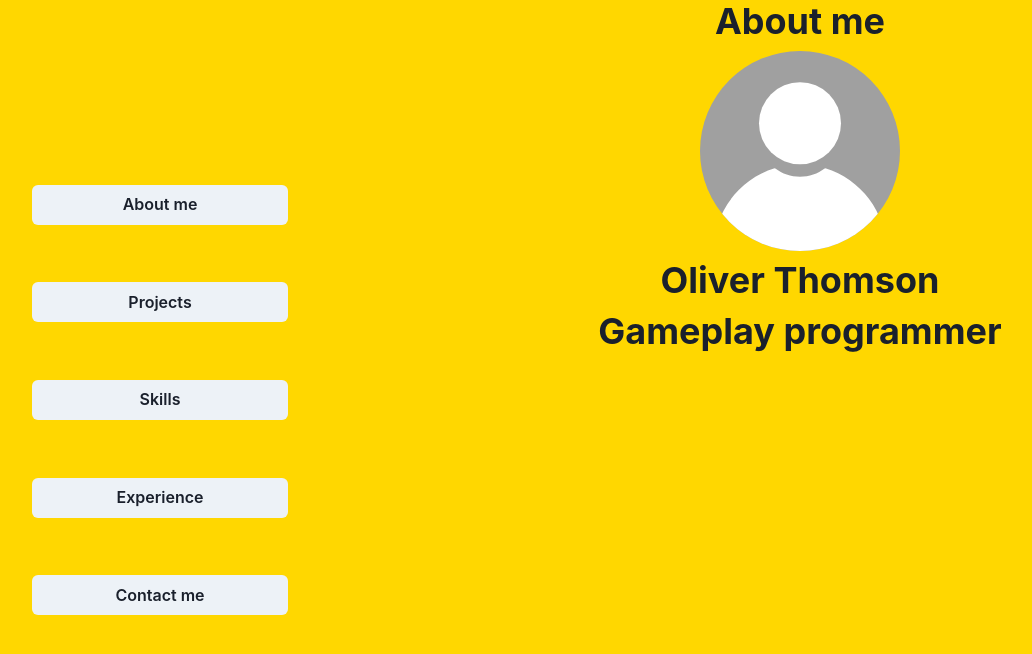
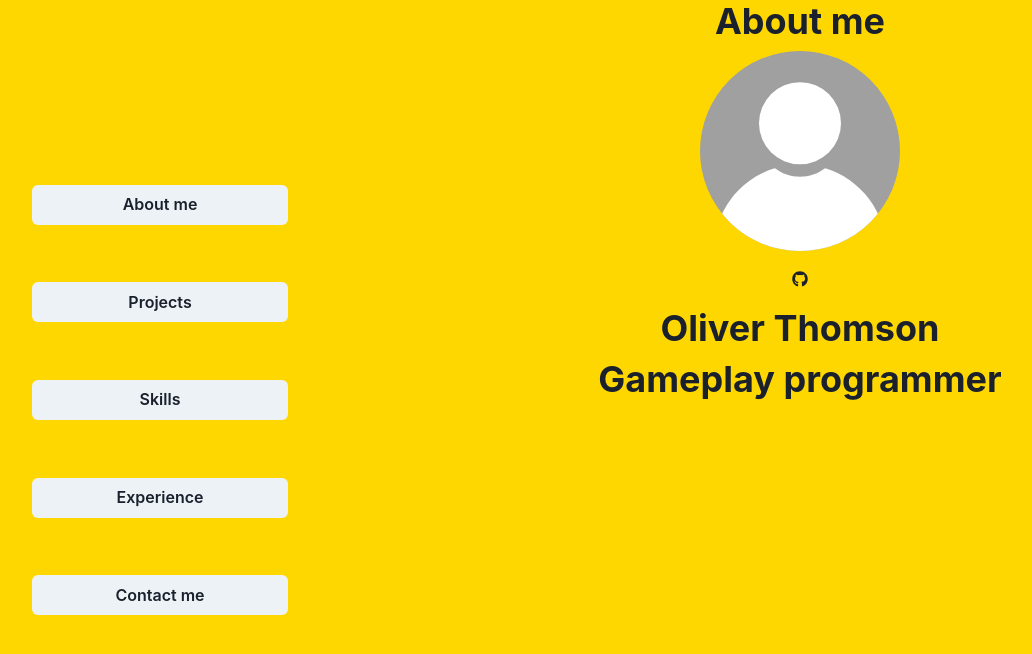
Before and after one commit to oliver2-thomson/portfolio-website, a React (Vite) app: page / in a window 1280 px wide. Shown: the top 654 px of the page, without its empty margins (32-1064 px from the left). Built offline with nearby package versions, Linux system fonts and the light colour scheme.

Commit message:
Added: LinkBar and github icon

```diff
--- a/package.json
+++ b/package.json
@@ -15,7 +15,8 @@
     "@emotion/styled": "^11.11.5",
     "framer-motion": "^11.2.13",
     "react": "^18.3.1",
-    "react-dom": "^18.3.1"
+    "react-dom": "^18.3.1",
+    "react-icons": "^5.2.1"
   },
   "devDependencies": {
     "@types/react": "^18.3.3",
--- a/src/components/AboutMe/AboutMe.tsx
+++ b/src/components/AboutMe/AboutMe.tsx
@@ -1,5 +1,6 @@
 import {Heading, Image, Stack} from "@chakra-ui/react";
 import headshot from '../../assets/about-me-anonymous.svg';
+import LinkBar from "../LinkBar";
 
 const AboutMe = () => {
     return (
@@ -7,6 +8,7 @@ const AboutMe = () => {
             <Stack align="center">
                 <Heading>About me</Heading>
                 <Image src={headshot} boxSize={200} borderRadius={100}/>
+                <LinkBar/>
                 <Heading>Oliver Thomson</Heading>
                 <Heading>Gameplay programmer</Heading>
             </Stack>
--- /dev/null
+++ b/src/components/LinkBar/LinkBar.tsx
@@ -0,0 +1,29 @@
+import {HStack, IconButton} from "@chakra-ui/react";
+import {FaGithub} from "react-icons/fa";
+
+const LinkBar = () => {
+    const linkMap = [
+        {label: 'Github', icon: <FaGithub/>, link: 'https://github.com/oliver2-thomson'}
+    ];
+
+    return (
+        <>
+            <HStack>
+                {linkMap.map((link) => (
+                    <a
+                        href={link.link}
+                        target="_blank"
+                    >
+                        <IconButton
+                            aria-label={link.label}
+                            icon={link.icon}
+                            variant="ghost"
+                        />
+                    </a>
+                ))}
+            </HStack>
+        </>
+    );
+};
+
+export default LinkBar;
--- /dev/null
+++ b/src/components/LinkBar/index.ts
@@ -0,0 +1,3 @@
+import LinkBar from "./LinkBar.tsx";
+
+export default LinkBar;
```
Also changed, not shown: 1 other file (tests, documents, lock files or other folders).
